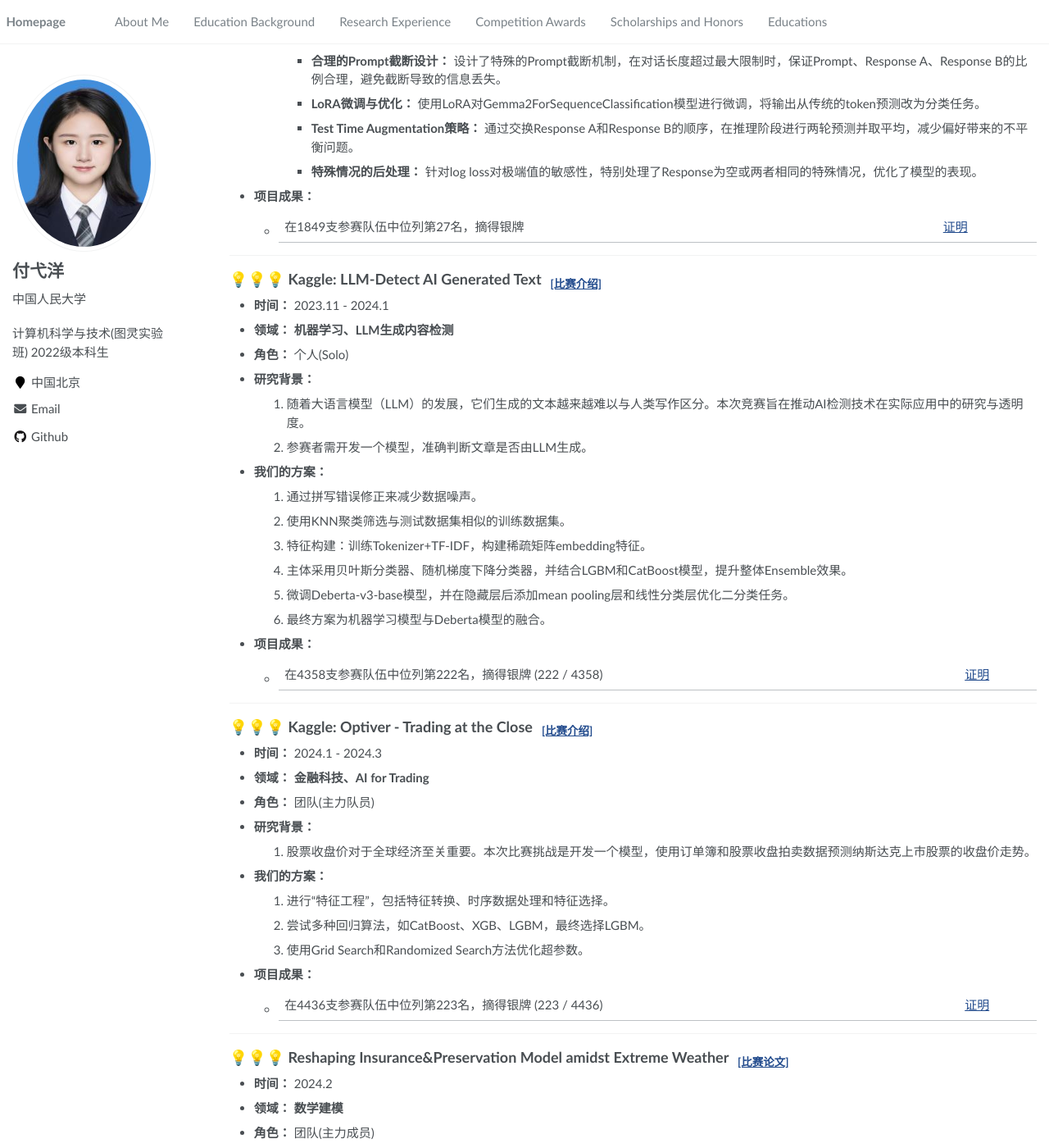
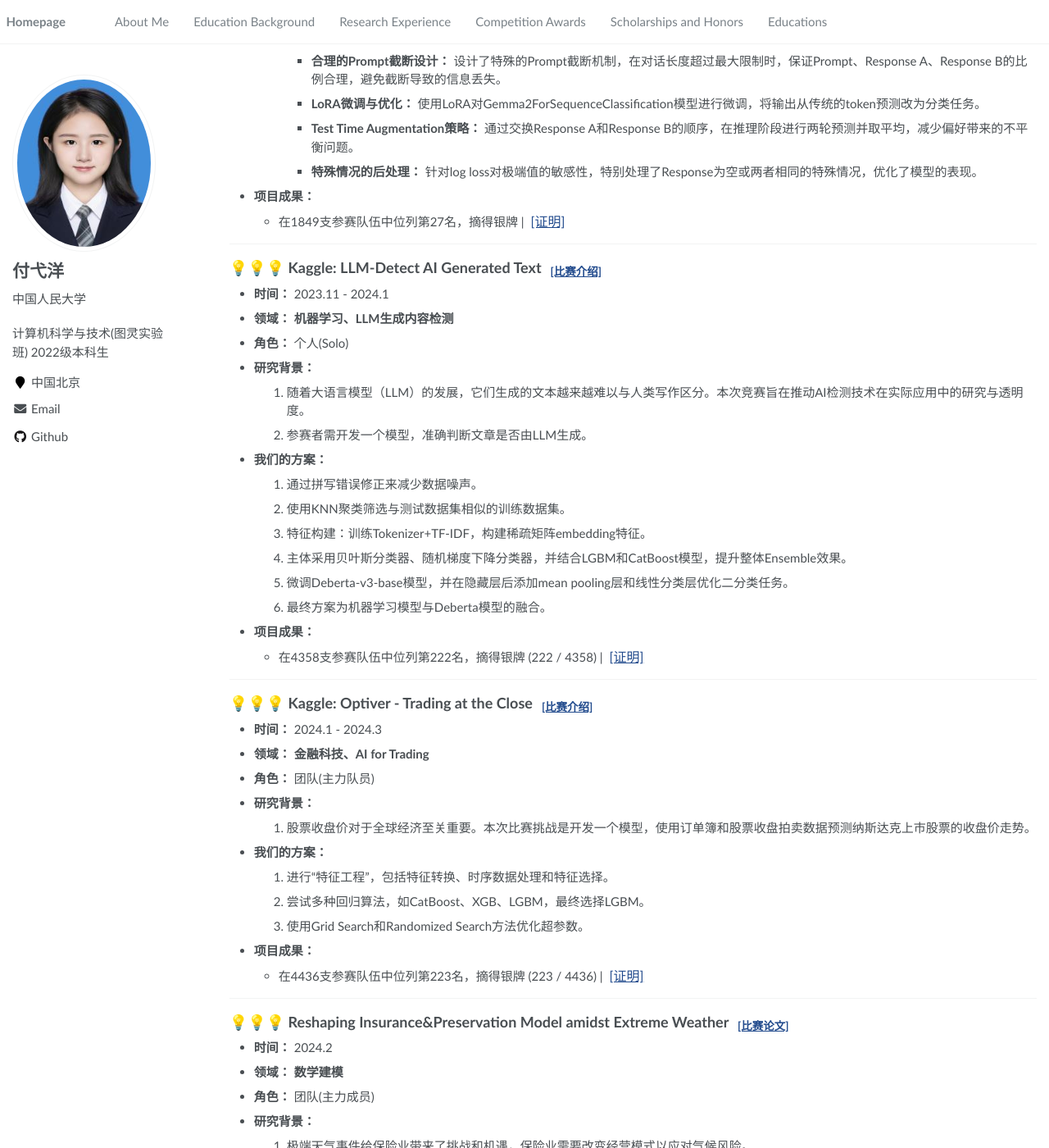
Before and after one commit to baiyingzhuying/baiyingzhuying.github.io, a Jekyll site: the page built from _pages/about.md, in a window 1280 px wide and 1400 px high, scrolled down 2542 px. Shown: the whole window at 82% size. Built offline with Jekyll 4.4.1, drawn with Linux system fonts in a browser that asks for light colours.

Commit message:
Update about.md

```diff
--- a/_pages/about.md
+++ b/_pages/about.md
@@ -106,7 +106,9 @@ redirect_from:
      - **Test Time Augmentation策略：** 通过交换Response A和Response B的顺序，在推理阶段进行两轮预测并取平均，减少偏好带来的不平衡问题。
      - **特殊情况的后处理：** 针对log loss对极端值的敏感性，特别处理了Response为空或两者相同的特殊情况，优化了模型的表现。
 - **项目成果：**
-  * 在1849支参赛队伍中位列第27名，摘得银牌&nbsp;|&nbsp;[证明](https://baiyingzhuying.github.io/docs/AWARDkaggleLMSYSSliver.png)
+  * 在1849支参赛队伍中位列第27名，摘得银牌&nbsp;|&nbsp;<span style="font-size: 16px;">
+<a href="https://baiyingzhuying.github.io/docs/AWARDkaggleLMSYSSliver.png">[证明]</a>
+</span>
 
 ---
 
@@ -126,7 +128,9 @@ redirect_from:
   5. 微调Deberta-v3-base模型，并在隐藏层后添加mean pooling层和线性分类层优化二分类任务。
   6. 最终方案为机器学习模型与Deberta模型的融合。
 - **项目成果：**
-  * 在4358支参赛队伍中位列第222名，摘得银牌 (222 / 4358)&nbsp;|&nbsp;[证明](https://baiyingzhuying.github.io/docs/AWARDkaggleAIGenerateBronze.png)
+  * 在4358支参赛队伍中位列第222名，摘得银牌 (222 / 4358)&nbsp;|&nbsp;<span style="font-size: 16px;">
+<a href="https://baiyingzhuying.github.io/docs/AWARDkaggleAIGenerateBronze.png">[证明]</a>
+</span>
 
 ---
 
@@ -142,7 +146,9 @@ redirect_from:
   2. 尝试多种回归算法，如CatBoost、XGB、LGBM，最终选择LGBM。
   3. 使用Grid Search和Randomized Search方法优化超参数。
 - **项目成果：**
-  * 在4436支参赛队伍中位列第223名，摘得银牌 (223 / 4436)&nbsp;|&nbsp;[证明](https://baiyingzhuying.github.io/docs/AWARDkaggleOptiverBronze.png)
+  * 在4436支参赛队伍中位列第223名，摘得银牌 (223 / 4436)&nbsp;|&nbsp;<span style="font-size: 16px;">
+<a href="https://baiyingzhuying.github.io/docs/AWARDkaggleOptiverBronze.png">[证明]</a>
+</span>
 
 ---
 
```
